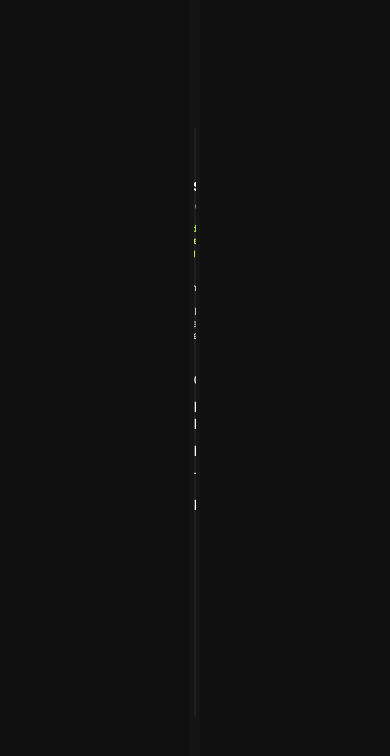
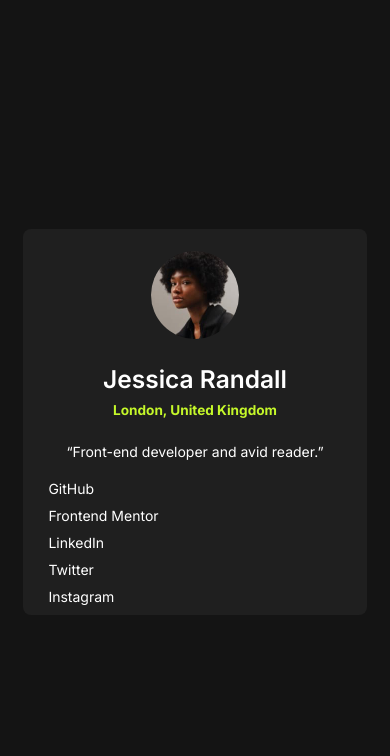
Before and after one commit to pkthunder87/social-links, a React (Vite) app: page / in a window 390 px wide. Shown: the top 756 px of the page. Built offline with nearby package versions, Linux system fonts and the light colour scheme.

Commit message:
Feat: Finish header for mobile

```diff
--- a/src/sass/_components.scss
+++ b/src/sass/_components.scss
@@ -37,27 +37,30 @@
   justify-content: center;
   align-items: center;
   row-gap: 0.75rem;
+  margin-block-end: 4rem;
 
   &__img {
-    margin-block-start: 2.5rem;
-    margin-block-end: 1.5rem;
-    width: 24%;
+    margin-block-start: 2.2rem;
+    margin-block-end: 1.8rem;
+    width: 30%;
     border-radius: 50%;
   }
 
   &__name {
-    font-size: 1.7rem;
+    font-size: 2.45rem;
     font-weight: 600;
   }
 
   &__location {
-    font-size: 1rem;
+    font-size: 1.36rem;
     color: hsl(var(--color-green));
-    margin-block-end: 1.5rem;
+    margin-block-end: 1rem;
   }
 
   &__text {
-    font-size: 1rem;
+    font-size: 1.4rem;
+    margin-block-start: 0.75rem;
+    margin-block-end: -2rem;
   }
 }
 
--- a/src/sass/_layout.scss
+++ b/src/sass/_layout.scss
@@ -44,27 +44,35 @@
    1.2 Layout
    ============= */
 
-body {
-  margin-inline: 19rem;
+@media (min-width: 400px) {
+  body {
+    margin-inline: 19rem;
+  }
 }
 
 .app-layout {
   &__outer {
     display: flex;
-    flex-wrap: wrap;
+    flex-wrap: nowrap;
     justify-content: center;
     align-content: center;
 
-    height: 100vh;
+    min-height: 100vh;
     background-color: hsl(var(--color-grey-900));
   }
 
   &__inner {
     border-radius: 8px;
-    overflow: hidden;
+    margin: auto 0;
 
-    width: 28%;
-    height: 70%;
     background-color: hsl(var(--color-grey-800));
+    padding-inline: 2.5rem;
+    width: 88%;
+    height: 100%;
+
+    @media (min-width: 400px) {
+      width: 28%;
+      height: 70%;
+    }
   }
 }
```
